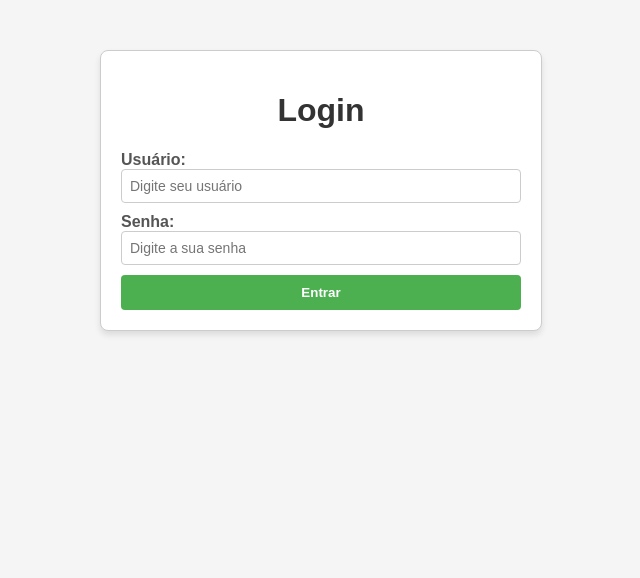
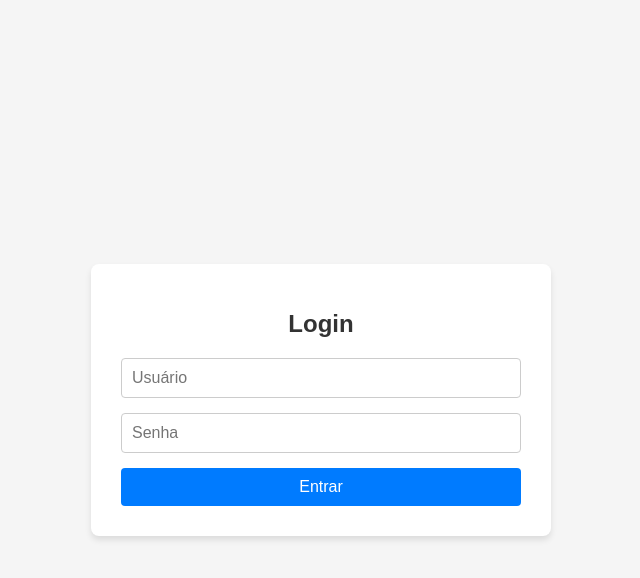
Before and after one commit to PSMFigueiredo/ensalamento-web, a React (Vite) app: page /login in a window 1280 px wide. Shown: the top 578 px of the page, without its empty margins (319-959 px from the left). Built offline with nearby package versions, Linux system fonts and the light colour scheme.

Commit message:
Atualizacao LoginPage

```diff
--- a/package.json
+++ b/package.json
@@ -12,12 +12,14 @@
   "dependencies": {
     "react": "^18.3.1",
     "react-dom": "^18.3.1",
-    "react-router-dom": "^7.1.3"
+    "react-router-dom": "^7.1.3",
+    "styled-components": "^6.1.14"
   },
   "devDependencies": {
     "@eslint/js": "^9.17.0",
     "@types/react": "^18.3.18",
     "@types/react-dom": "^18.3.5",
+    "@types/styled-components": "^5.1.34",
     "@vitejs/plugin-react": "^4.3.4",
     "eslint": "^9.17.0",
     "eslint-plugin-react-hooks": "^5.0.0",
--- a/src/components/LoginPage.tsx
+++ b/src/components/LoginPage.tsx
@@ -1,15 +1,16 @@
 import React, {useState} from "react";
-import {useNavigate} from "react-router-dom";
+import {Form as RouterForm, useNavigate} from "react-router-dom";
 import {useAuth} from "../context/AuthContext.tsx";
+import styled from "styled-components";
 
 const LoginPage: React.FC = () => {
     const [username, setusername] = useState("");
     const [password, setpassword] = useState("");
     const [error, setError] = useState("");
     const navigate = useNavigate();
-    const { login } = useAuth();
+    const {login} = useAuth();
 
-    const handleLogin = (e:React.FormEvent<HTMLFormElement>) => {
+    const handleLogin = (e: React.FormEvent<HTMLFormElement>) => {
         e.preventDefault();
         const success = login(username, password);
         if (success) {
@@ -22,77 +23,70 @@ const LoginPage: React.FC = () => {
     };
 
     return (
-        <div style={styles.container}>
-            <h1 style={styles.title}>Login</h1>
-            <form onSubmit={handleLogin} style={styles.form}>
-                <label style={styles.label}>
-                    Usuário:
-                    <input
-                    type="text"
-                    value={username}
-                    onChange={(e) => setusername(e.target.value)}
-                    style={styles.input}
-                    placeholder="Digite seu usuário"
-                    />
-                </label>
-                <label style={styles.label}>
-                    Senha:
-                    <input
-                    type="password"
-                    value={password}
-                    onChange={(e) => setpassword(e.target.value)}
-                    style={styles.input}
-                    placeholder="Digite a sua senha"
-                    />
-                </label>
-                <button type="submit" style={styles.button}>
-                    Entrar
-                </button>
-            </form>
-        </div>
+        <Container>
+            <Card>
+                <Title>Login</Title>
+                <Form onSubmit={handleLogin}>
+                    <Input type="text" placeholder="Usuário" value={username} onChange={(e) => setusername(e.target.value)}/>
+                    <Input type="password" placeholder="Senha" value={password}
+                    onChange={(e) => setpassword(e.target.value)}/>
+                    <Button type="submit">Entrar</Button>
+                </Form>
+            </Card>
+        </Container>
     );
 };
 
-const styles = {
-    container: {
-        maxWidth: "400px",
-        margin: "50px auto",
-        padding: "20px",
-        border: "1px solid #ccc",
-        borderRadius: "8px",
-        backgroundColor: "#fff",
-        boxShadow: "0 4px 6px rgba(0, 0, 0, 0.1)",
-    },
-    title: {
-        textAlign: "center" as const,
-        color: "#333",
-    },
-    form: {
-        display: "flex",
-        flexDirection: "column" as const,
-        gap: "10px",
-    },
-    label: {
-        display: "flex",
-        flexDirection: "column" as const,
-        fontWeight: "bold",
-        color: "#555",
-    },
-    input: {
-        padding: "8px",
-        border: "1px solid #ccc",
-        borderRadius: "4px",
-        fontSize: "14px",
-    },
-    button: {
-        padding: "10px",
-        backgroundColor: "#4CAF50",
-        color: "#fff",
-        border: "none",
-        borderRadius: "4px",
-        cursor: "pointer",
-        fontWeight: "bold",
-    },
-};
+const Container = styled.div`
+display: flex;
+    justify-content: center;
+    align-items: center;
+    height: 100vh;
+    background-color: #f5f5f5;
+`;
+const Card = styled.div`
+    background: #fff;
+    padding: 30px;
+    border-radius: 8px;
+    box-shadow: 0 4px 6px rgba(0, 0, 0, 0.1);
+    width: 100%;
+    max-width: 400px;
+`;
+const Title = styled.h1`
+    font-size: 24px;
+    text-align: center;
+    margin-bottom: 20px;
+    color: #333;
+`;
 
-export default LoginPage;
+const Form = styled.form`
+    display: flex;
+    flex-direction: column;
+    gap: 15px;
+`;
+
+const Input = styled.input`
+    padding: 10px;
+    font-size: 16px;
+    border: 1px solid #ccc;
+    border-radius: 4px;
+`;
+
+const Button = styled.button`
+    padding: 10px 15px;
+    font-size: 16px;
+    color: #fff;
+    background-color: #007bff;
+    border: none;
+    border-radius: 4px;
+    cursor: pointer;
+
+    &:hover {
+        background-color: #0056b3;
+    }
+`
+
+
+
+
+     export default LoginPage;
```
Also changed, not shown: 1 other file (tests, documents, lock files or other folders).
